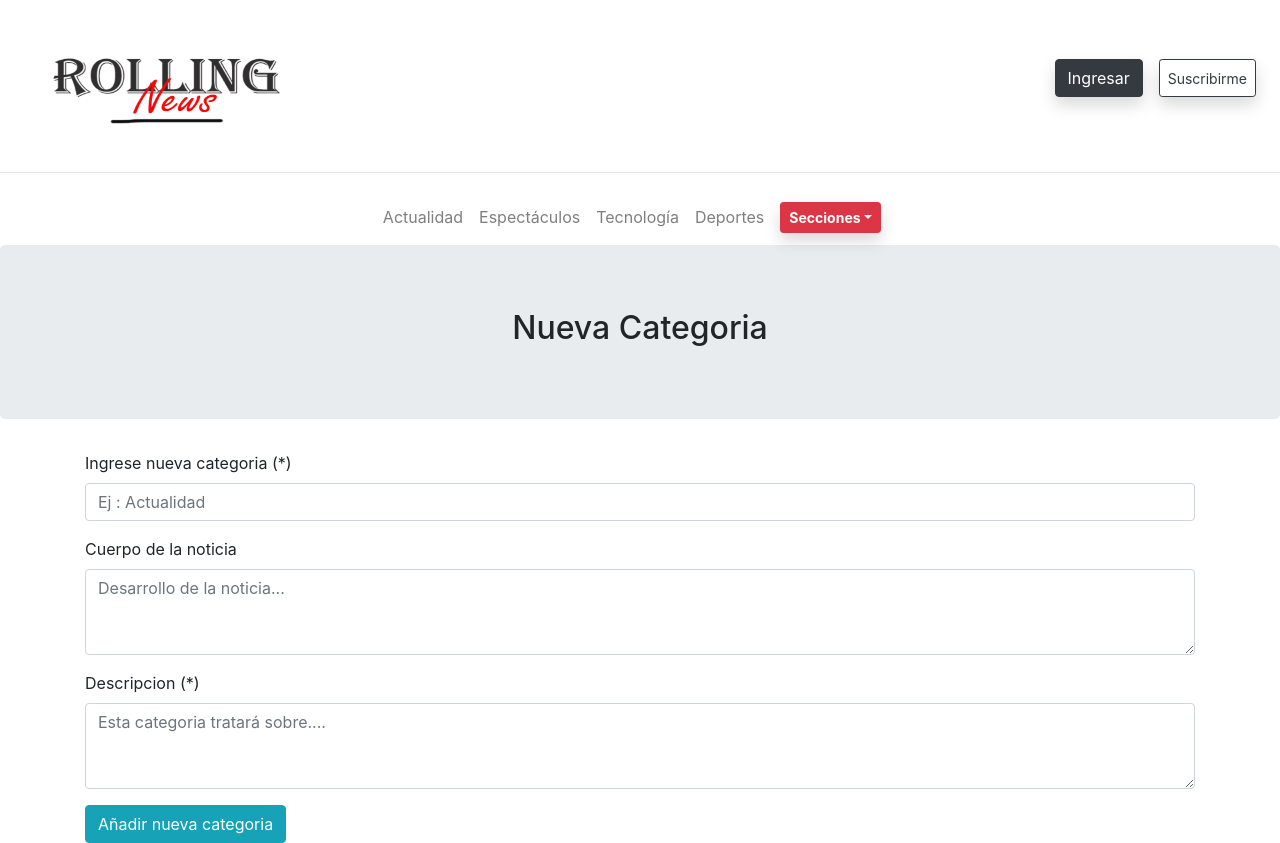
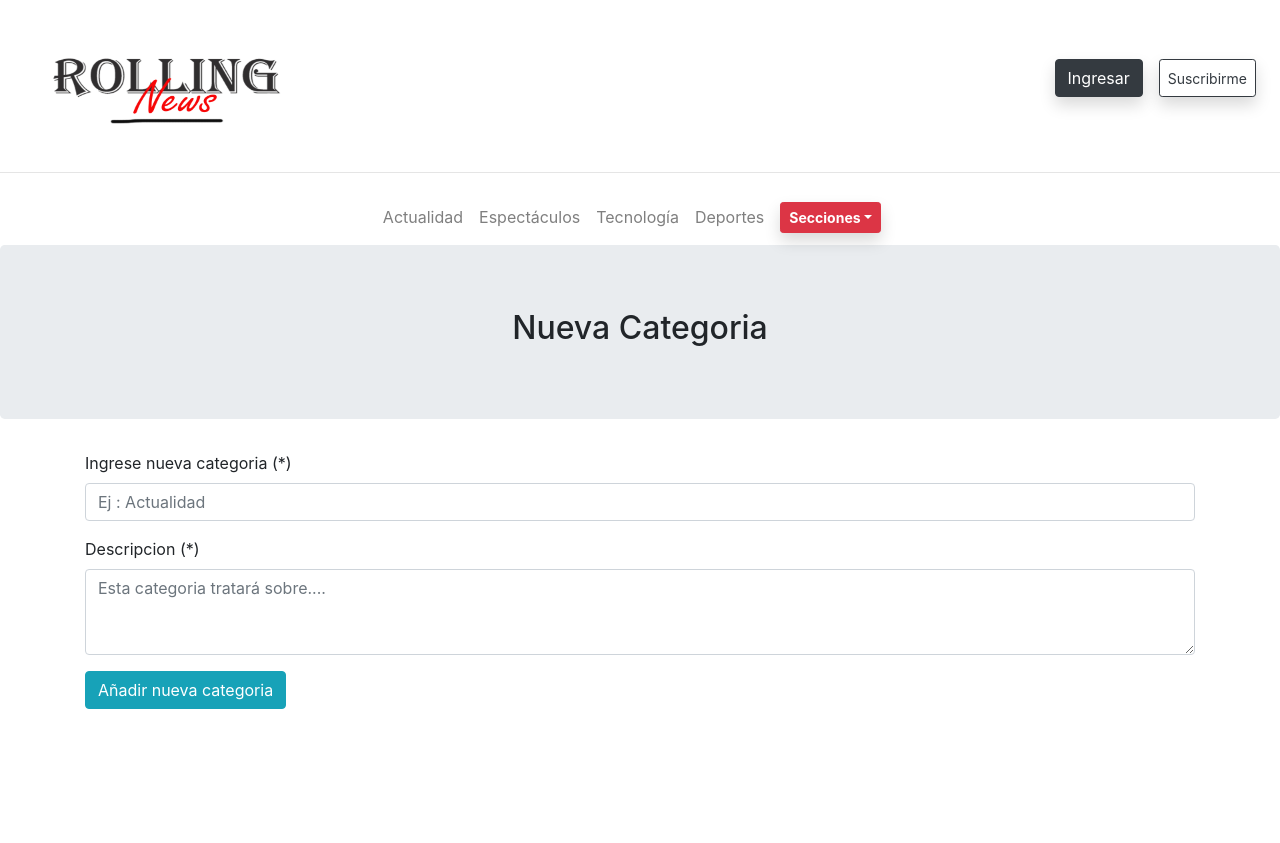
Before and after one commit to casasfranco/RollingNews-final, a React (Create React App) app in the folder rolling-news/: page /admin/categorias/nueva in a window 1280 px wide. After the commit the page ends 800 px from the top, so only its background shows below. Built offline with nearby package versions, Linux system fonts and the light colour scheme.

Commit message:
cambios varios

```diff
--- a/rolling-news/src/components/Administrador/categoria/CategoriaNueva.js
+++ b/rolling-news/src/components/Administrador/categoria/CategoriaNueva.js
@@ -1,4 +1,4 @@
-import React, { useState } from "react";
+import React from "react";
 import Jumbotron from "react-bootstrap/Jumbotron";
 import Container from "react-bootstrap/Container";
 import Form from "react-bootstrap/Form";
@@ -7,13 +7,7 @@ import { useForm } from "react-hook-form";
 import Swal from "sweetalert2";
 
 const CategoriaNueva = () => {
-  const { register, errors, handleSubmit } = useForm({
-    mode: "onBlur",
-    reValidateMode: "onBlur",
-  });
-  const CategoriaNueva = (props) => {
-    const { register, errors, handleSubmit } = useForm();
-  };
+  const { register, errors, handleSubmit } = useForm();
 
   const onSubmit = async (data, e) => {
     //Modelo del objeto con el que vamos a trabajar (debe cumplir esta estructura)
@@ -22,6 +16,8 @@ const CategoriaNueva = () => {
       descripcionCat: data.descripcionCategoria,
       estadoCat: true,
     };
+
+    localStorage.setItem("token", JSON.stringify("eyJhbGciOiJIUzI1NiIsInR5cCI6IkpXVCJ9.eyJjaGVjayI6dHJ1ZSwidXNlciI6IkZDQVNBUyIsImNvbnRyYXNlbmEiOiIxMjM0NTYiLCJpYXQiOjE2MDA0NTgxOTUsImV4cCI6NzYyMzM1NDMxMDIzfQ.02TX19uIcerOcUbM2jOFYfqNj1pSSlfY1GmodRW0_L0"));
 
     try {
       const cabecera = {
@@ -93,38 +89,6 @@ const CategoriaNueva = () => {
             {errors?.nombreCategoria?.message}
           </span>
         </Form.Group>
-        <Form.Group controlId="descripcionCategoria">
-          <Form.Label>Cuerpo de la noticia</Form.Label>
-          <Form.Control
-            as="textarea"
-            rows={3}
-            type="text"
-            placeholder="Desarrollo de la noticia..."
-            name="descripcionCategoria"
-            ref={register({
-              required: {
-                value: true,
-                message: "Complete el campo requerido",
-              },
-              maxLength: {
-                value: 50,
-                message: "No más de 50 carácteres",
-              },
-              minLength: {
-                value: 3,
-                message: "Mínimo 5 carácteres",
-              },
-              pattern: {
-                value: /^[A-Za-z0-9]+$/i,
-                message: "Ingrese la información de la categoria",
-              },
-            })}
-          />
-          <span id="errorCuerpoNoticia" className="text-danger mb-2">
-            {errors?.descripcionCategoria?.message}
-          </span>
-        </Form.Group>
-
         <Form.Group controlId="exampleForm.ControlTextarea1">
           <Form.Label>Descripcion (*)</Form.Label>
           <Form.Control
@@ -139,8 +103,8 @@ const CategoriaNueva = () => {
                 message: "Agregue una descripcion de esta categoria",
               },
               maxLength: {
-                value: 30,
-                message: "No más de 30 carácteres",
+                value: 50,
+                message: "No más de 50 carácteres",
               },
               minLength: {
                 value: 5,
```
